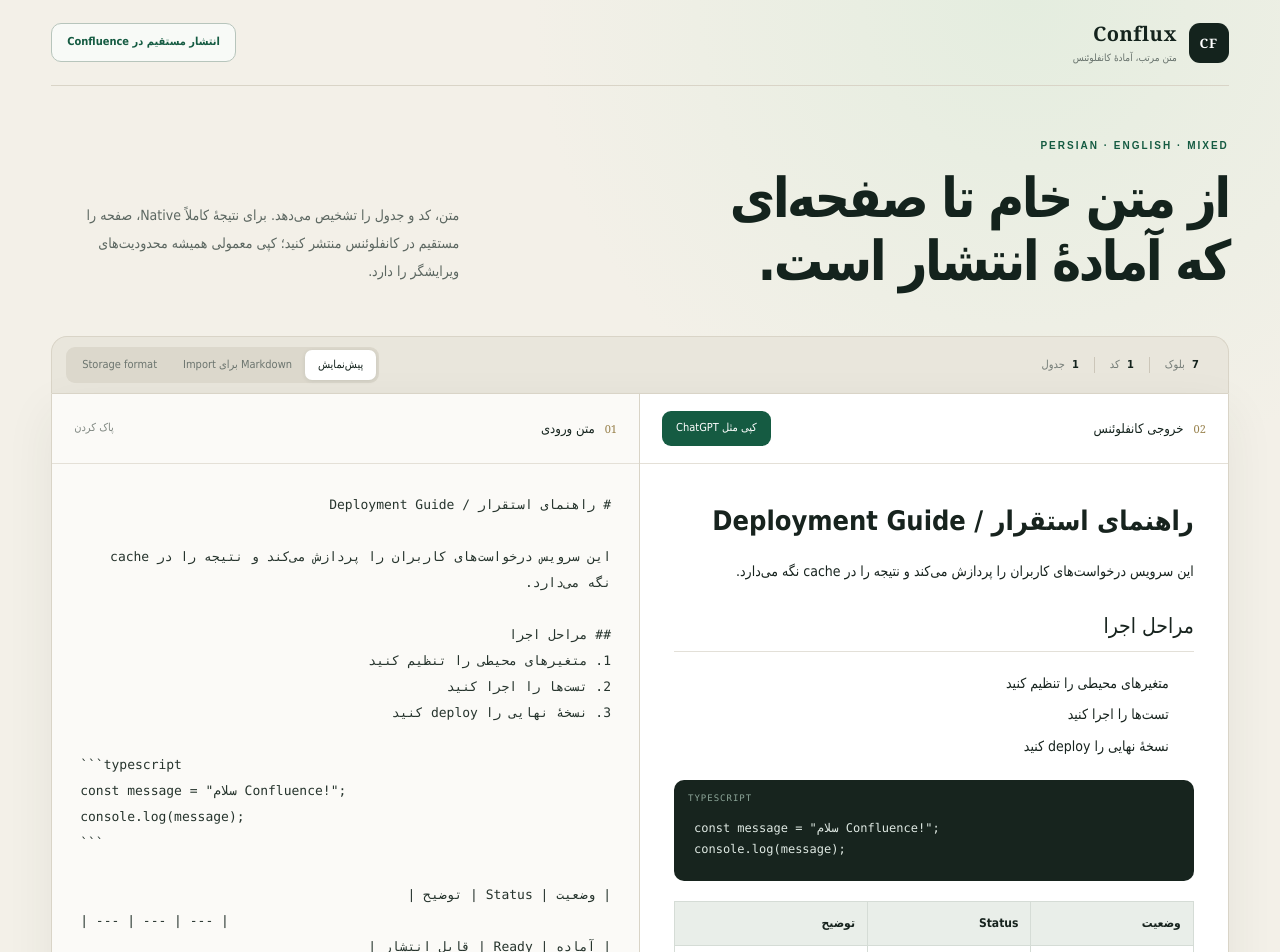
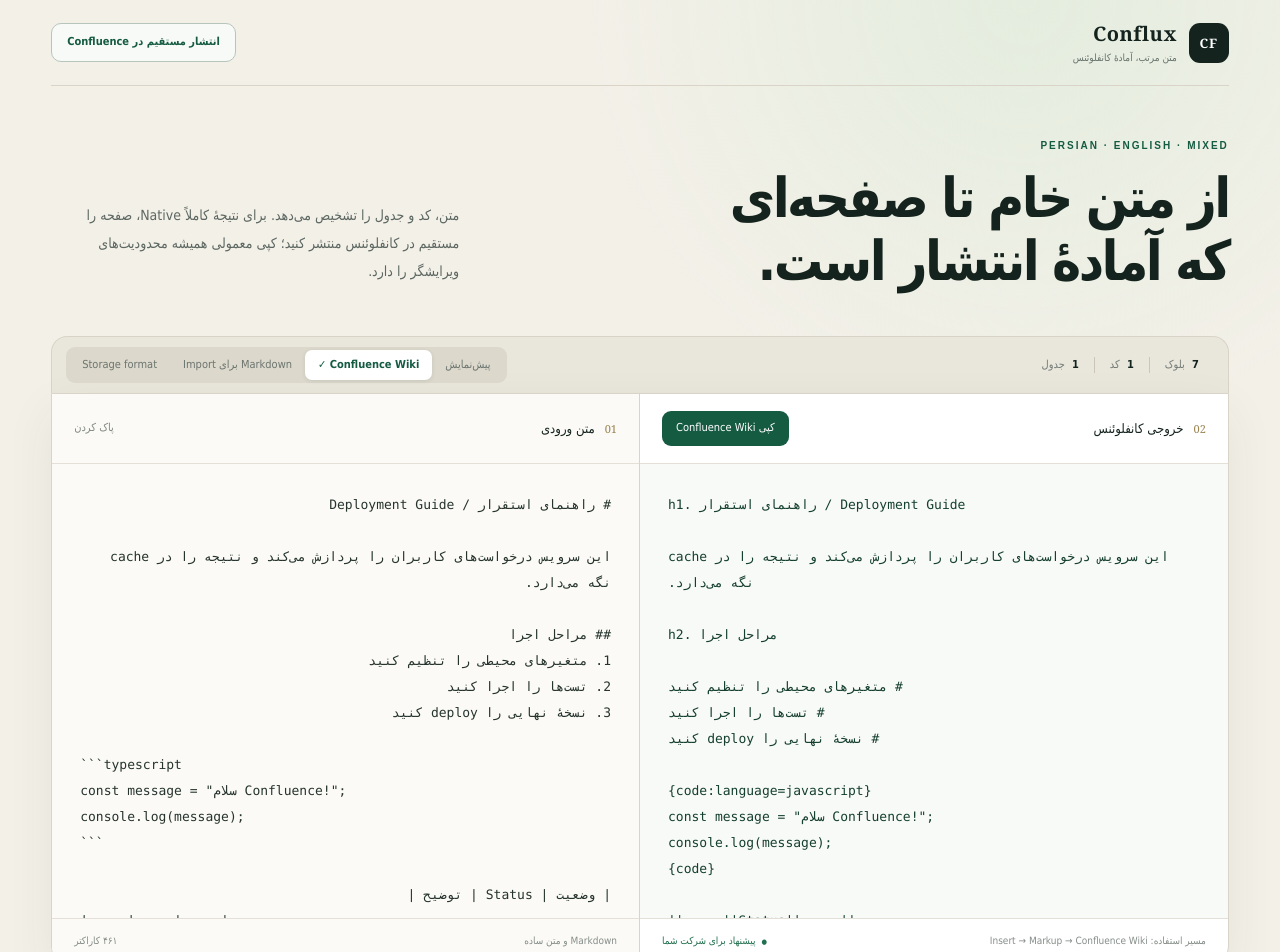
Before and after one commit to mahdinzb/confconv, a Next.js app: page / in a window 1280 px wide. Shown: the top 952 px of the page. Built offline with nearby package versions, Linux system fonts and the light colour scheme.

Commit message:
Add Confluence Wiki markup export

```diff
--- a/app/page.tsx
+++ b/app/page.tsx
@@ -159,10 +159,43 @@ function storageMarkup(blocks: Block[]) {
   }).join("");
 }
 
+function wikiInline(value: string) {
+  return value
+    .replace(/\[([^\]]+)\]\((https?:\/\/[^)]+)\)/g, "[$1|$2]")
+    .replace(/`([^`]+)`/g, "{{$1}}")
+    .replace(/\*\*([^*]+)\*\*/g, "*$1*")
+    .replace(/__([^_]+)__/g, "*$1*")
+    .replace(/(?<!\*)\*([^*]+)\*(?!\*)/g, "_$1_");
+}
+
+function wikiMarkup(blocks: Block[]) {
+  return blocks.map((block) => {
+    if (block.type === "rule") return "----";
+    if (block.type === "heading") return `h${block.level}. ${wikiInline(block.text)}`;
+    if (block.type === "paragraph") return wikiInline(block.text);
+    if (block.type === "quote") return `{quote}\n${wikiInline(block.text)}\n{quote}`;
+    if (block.type === "code") {
+      const supported: Record<string, string> = {
+        javascript: "javascript", typescript: "javascript", js: "javascript", ts: "javascript",
+        python: "python", py: "python", java: "java", sql: "sql", bash: "bash", shell: "bash",
+        css: "css", html: "html/xml", xml: "html/xml", json: "javascript",
+      };
+      const language = supported[block.language.toLowerCase()] || "none";
+      return `{code:language=${language}}\n${block.text}\n{code}`;
+    }
+    if (block.type === "list") {
+      const marker = block.ordered ? "#" : "*";
+      return block.items.map((item) => `${marker} ${wikiInline(item)}`).join("\n");
+    }
+    const [head, ...rows] = block.rows;
+    return [`||${head.map(wikiInline).join("||")}||`, ...rows.map((row) => `|${row.map(wikiInline).join("|")}|`)].join("\n");
+  }).join("\n\n");
+}
+
 export default function Home() {
   const [text, setText] = useState(sample);
-  const [mode, setMode] = useState<"preview" | "markdown" | "storage">("preview");
-  const [copied, setCopied] = useState<"" | "rich" | "markdown" | "storage">("");
+  const [mode, setMode] = useState<"preview" | "wiki" | "markdown" | "storage">("wiki");
+  const [copied, setCopied] = useState<"" | "rich" | "wiki" | "markdown" | "storage">("");
   const [publishOpen, setPublishOpen] = useState(false);
   const [publishing, setPublishing] = useState(false);
   const [publishResult, setPublishResult] = useState<{ ok: boolean; message: string; url?: string } | null>(null);
@@ -174,11 +207,13 @@ export default function Home() {
     [html]
   );
   const storage = useMemo(() => storageMarkup(blocks), [blocks]);
+  const wiki = useMemo(() => wikiMarkup(blocks), [blocks]);
   const codeCount = blocks.filter((x) => x.type === "code").length;
   const tableCount = blocks.filter((x) => x.type === "table").length;
 
-  async function copyAs(kind: "rich" | "markdown" | "storage") {
+  async function copyAs(kind: "rich" | "wiki" | "markdown" | "storage") {
     if (kind === "markdown") await navigator.clipboard.writeText(text);
+    else if (kind === "wiki") await navigator.clipboard.writeText(wiki);
     else if (kind === "storage") await navigator.clipboard.writeText(storage);
     else {
       const blob = new Blob([clipboardHtml], { type: "text/html" });
@@ -229,6 +264,7 @@ export default function Home() {
         </div>
         <div className="segmented" aria-label="نوع خروجی">
           <button className={mode === "preview" ? "active" : ""} onClick={() => setMode("preview")}>پیش‌نمایش</button>
+          <button className={mode === "wiki" ? "active recommended-tab" : ""} onClick={() => setMode("wiki")}>Confluence Wiki ✓</button>
           <button className={mode === "markdown" ? "active" : ""} onClick={() => setMode("markdown")}>Markdown برای Import</button>
           <button className={mode === "storage" ? "active" : ""} onClick={() => setMode("storage")}>Storage format</button>
         </div>
@@ -243,15 +279,16 @@ export default function Home() {
           <div className="panel-head">
             <div><span>02</span><h2>خروجی کانفلوئنس</h2></div>
             <button className={`copy ${copied ? "done" : ""}`} onClick={() => copyAs(mode === "preview" ? "rich" : mode)}>
-              {copied ? "کپی شد ✓" : mode === "preview" ? "کپی مثل ChatGPT" : mode === "markdown" ? "کپی برای Import" : "کپی Storage"}
+              {copied ? "کپی شد ✓" : mode === "preview" ? "کپی مثل ChatGPT" : mode === "wiki" ? "کپی Confluence Wiki" : mode === "markdown" ? "کپی برای Import" : "کپی Storage"}
             </button>
           </div>
           {mode === "preview" && <div className="preview confluence" dangerouslySetInnerHTML={{ __html: html }} />}
+          {mode === "wiki" && <textarea className="storage wiki-output" readOnly value={wiki} dir="auto" aria-label="Confluence Wiki Markup output" />}
           {mode === "markdown" && <textarea className="storage" readOnly value={text} dir="auto" aria-label="Markdown output" />}
           {mode === "storage" && <textarea className="storage" readOnly value={storage} dir="ltr" aria-label="Confluence storage format" />}
           <div className="panel-foot">
-            <span>{mode === "preview" ? "همین گزینه را برای Paste معمولی استفاده کنید" : mode === "markdown" ? "برای Paste عادی نیست؛ مخصوص Legacy Editor و Import" : "فقط برای API؛ داخل Editor پیست نکنید"}</span>
-            <span className={mode === "preview" ? "ready" : "caution"}>{mode === "preview" ? "Rich HTML" : "Paste مستقیم نکنید"}</span>
+            <span>{mode === "wiki" ? "مسیر استفاده: Insert → Markup → Confluence Wiki" : mode === "preview" ? "برای Paste معمولی؛ تبدیل Code block تضمین‌شده نیست" : mode === "markdown" ? "برای Paste عادی نیست؛ مخصوص Markdown Import" : "فقط برای API؛ داخل Editor پیست نکنید"}</span>
+            <span className={mode === "wiki" ? "ready" : "caution"}>{mode === "wiki" ? "پیشنهاد برای شرکت شما" : "محدودیت تبدیل"}</span>
           </div>
         </article>
       </section>
--- a/app/workspace.css
+++ b/app/workspace.css
@@ -45,6 +45,8 @@ h1 { margin:0; font-size:clamp(36px,4.3vw,68px); line-height:1.15; letter-spacin
 .confluence table { width:100%; border-collapse:collapse; margin:20px 0; font-size:12px; }
 .confluence th { background:#e9eee9; font-weight:700; }.confluence th,.confluence td { border:1px solid #d5dcd6; padding:10px 12px; text-align:start; }
 .storage { direction:ltr; text-align:left; white-space:pre-wrap; color:#23483a; }
+.wiki-output { background:#f8faf7; color:#153f2f; }
+.recommended-tab { color:#155b42 !important; font-weight:800; }
 footer { text-align:center; color:#78817c; font-size:11px; padding:22px 0 0; } footer span { color:#9b7f3e; margin-left:7px; font-weight:bold; }
 .native-cta { margin-top:18px; border:1px solid #bfd0c5; background:#e7efe8; border-radius:16px; padding:24px 28px; display:flex; align-items:center; justify-content:space-between; gap:30px; }
 .native-cta h2 { margin:5px 0 8px; font-size:21px; }.native-cta p { margin:0; color:#657068; font-size:12px; }.native-kicker { color:var(--green); font-size:9px; letter-spacing:1px; font-weight:800; }
```
